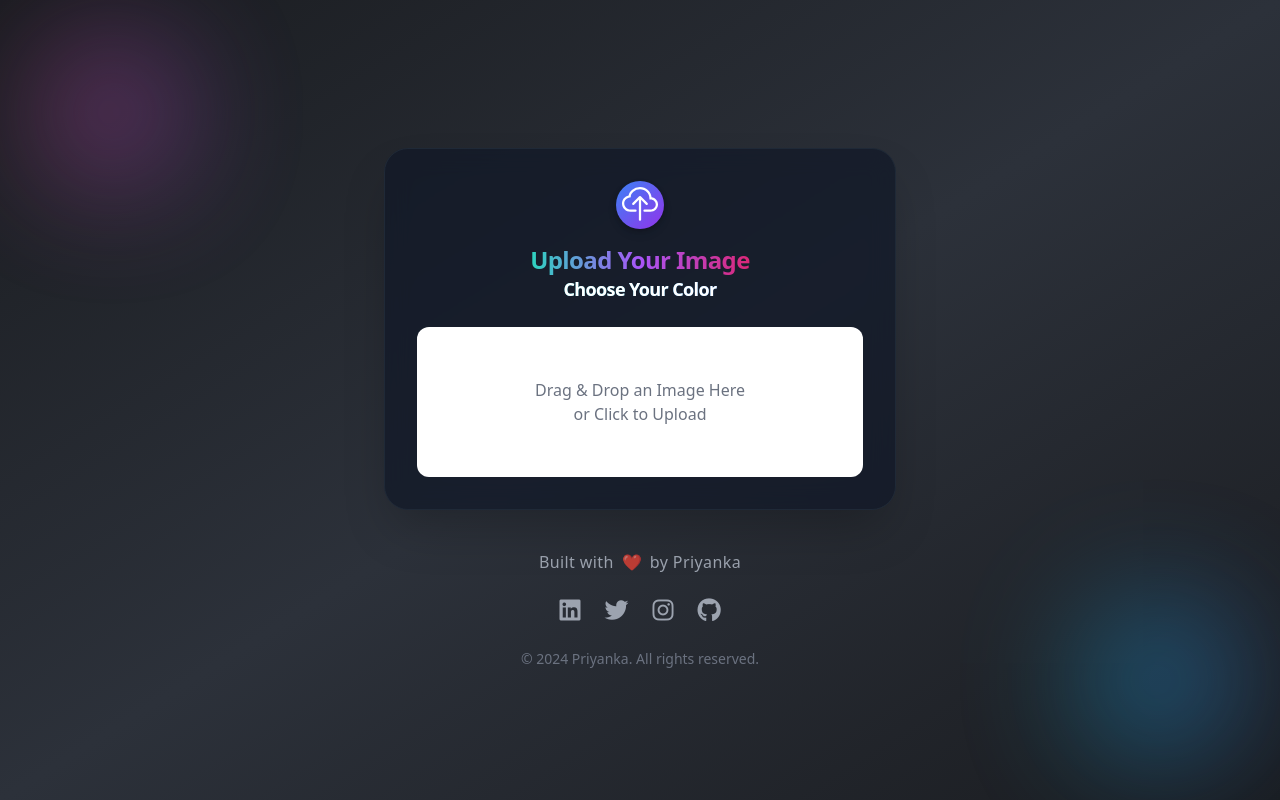
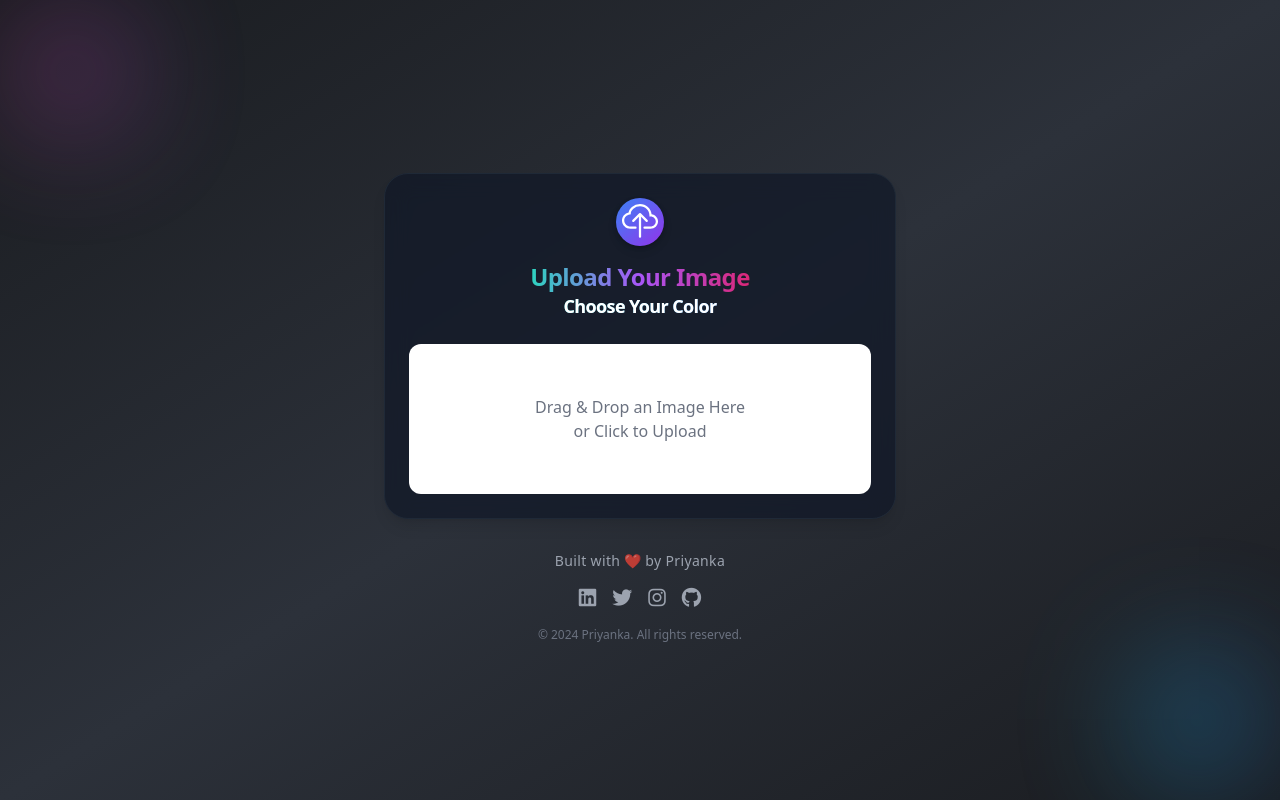
Before and after one commit to priyankap0101/PicColorPicker, a React (Vite) app: page / in a window 1280 px wide. Built offline with nearby package versions, Linux system fonts and the light colour scheme.

Commit message:
Reduce font sizes, margins, and spacing for a more compact layout. Adjusted decorative blob sizes, main card padding, and footer sections. Reduced icon sizes and social media link spacing. Updated text sizes for better readability and overall compactness.

```diff
--- a/src/App.jsx
+++ b/src/App.jsx
@@ -17,20 +17,20 @@ const App = () => {
   return (
     <div className="relative flex flex-col items-center justify-center min-h-screen bg-gradient-to-br from-[#1a1c20] via-[#2c313a] to-[#1a1c20] text-gray-100 overflow-hidden">
       {/* Decorative Blobs */}
-      <div className="absolute rounded-full top-10 left-10 w-36 h-36 bg-gradient-to-r from-pink-500 to-purple-500 filter blur-3xl opacity-40 animate-pulse"></div>
-      <div className="absolute w-40 h-40 rounded-full bottom-10 right-10 bg-gradient-to-r from-cyan-500 to-blue-500 filter blur-3xl opacity-40 animate-pulse"></div>
+      <div className="absolute rounded-full top-4 left-4 w-28 h-28 bg-gradient-to-r from-pink-500 to-purple-500 filter blur-3xl opacity-40 animate-pulse"></div>
+      <div className="absolute w-32 h-32 rounded-full bottom-4 right-4 bg-gradient-to-r from-cyan-500 to-blue-500 filter blur-3xl opacity-40 animate-pulse"></div>
 
       {/* Main Card */}
-      <div className="relative z-10 w-11/12 p-8 mt-10 border border-gray-800 shadow-2xl bg-gray-900/70 backdrop-blur-md rounded-3xl md:w-3/4 lg:w-2/5">
+      <div className="relative z-10 w-11/12 p-6 mt-8 border border-gray-800 shadow-lg bg-gray-900/70 backdrop-blur-md rounded-3xl md:w-3/4 lg:w-2/5">
         {/* Image Upload Component */}
         <ImageUpload onReset={handleReset} resetTriggered={resetTriggered} />
       </div>
 
       {/* Footer */}
-      <footer className="py-6 mt-4 text-gray-400">
-        <div className="container flex flex-col items-center px-4 mx-auto space-y-6">
+      <footer className="py-4 mt-4 text-gray-400">
+        <div className="container flex flex-col items-center px-4 mx-auto space-y-4">
           {/* Main Message */}
-          <div className="flex items-center space-x-2 text-sm md:text-base">
+          <div className="flex items-center space-x-1 text-xs md:text-sm">
             <span className="font-medium tracking-wide">Built with</span>
             <span
               className="text-red-500 animate-pulse"
@@ -43,39 +43,39 @@ const App = () => {
           </div>
 
           {/* Social Media Links */}
-          <div className="flex items-center justify-center space-x-6">
+          <div className="flex items-center justify-center space-x-4">
             <a
               href="#"
               className="text-gray-400 transition-all duration-300 transform hover:text-blue-500 hover:-translate-y-1 hover:shadow-lg hover:shadow-blue-500/30 focus:outline-none focus:ring-2 focus:ring-blue-500 focus:ring-offset-2 focus:ring-offset-gray-100"
               aria-label="LinkedIn"
             >
-              <i className="text-2xl fab fa-linkedin"></i>
+              <i className="text-xl fab fa-linkedin"></i>
             </a>
             <a
               href="#"
               className="text-gray-400 transition-all duration-300 transform hover:text-blue-400 hover:-translate-y-1 hover:shadow-lg hover:shadow-blue-400/30 focus:outline-none focus:ring-2 focus:ring-blue-400 focus:ring-offset-2 focus:ring-offset-gray-100"
               aria-label="Twitter"
             >
-              <i className="text-2xl fab fa-twitter"></i>
+              <i className="text-xl fab fa-twitter"></i>
             </a>
             <a
               href="#"
               className="text-gray-400 transition-all duration-300 transform hover:text-pink-500 hover:-translate-y-1 hover:shadow-lg hover:shadow-pink-500/30 focus:outline-none focus:ring-2 focus:ring-pink-500 focus:ring-offset-2 focus:ring-offset-gray-100"
               aria-label="Instagram"
             >
-              <i className="text-2xl fab fa-instagram"></i>
+              <i className="text-xl fab fa-instagram"></i>
             </a>
             <a
               href="#"
               className="text-gray-400 transition-all duration-300 transform hover:text-gray-300 hover:-translate-y-1 hover:shadow-lg hover:shadow-gray-300/30 focus:outline-none focus:ring-2 focus:ring-gray-400 focus:ring-offset-2 focus:ring-offset-gray-100"
               aria-label="GitHub"
             >
-              <i className="text-2xl fab fa-github"></i>
+              <i className="text-xl fab fa-github"></i>
             </a>
           </div>
 
           {/* Copyright Section */}
-          <p className="text-xs text-center text-gray-500 md:text-sm">
+          <p className="text-center text-gray-500 text-xxs md:text-xs">
             © 2024 Priyanka. All rights reserved.
           </p>
         </div>
```
